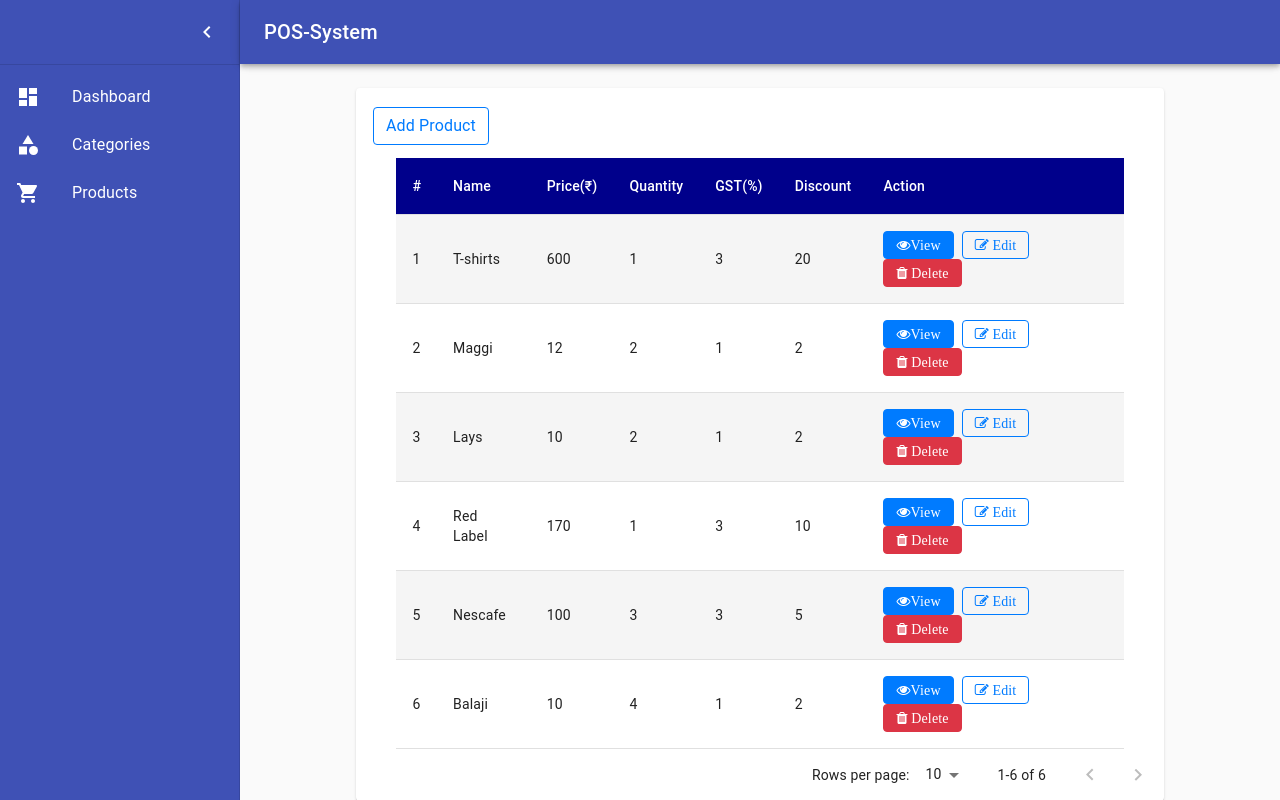
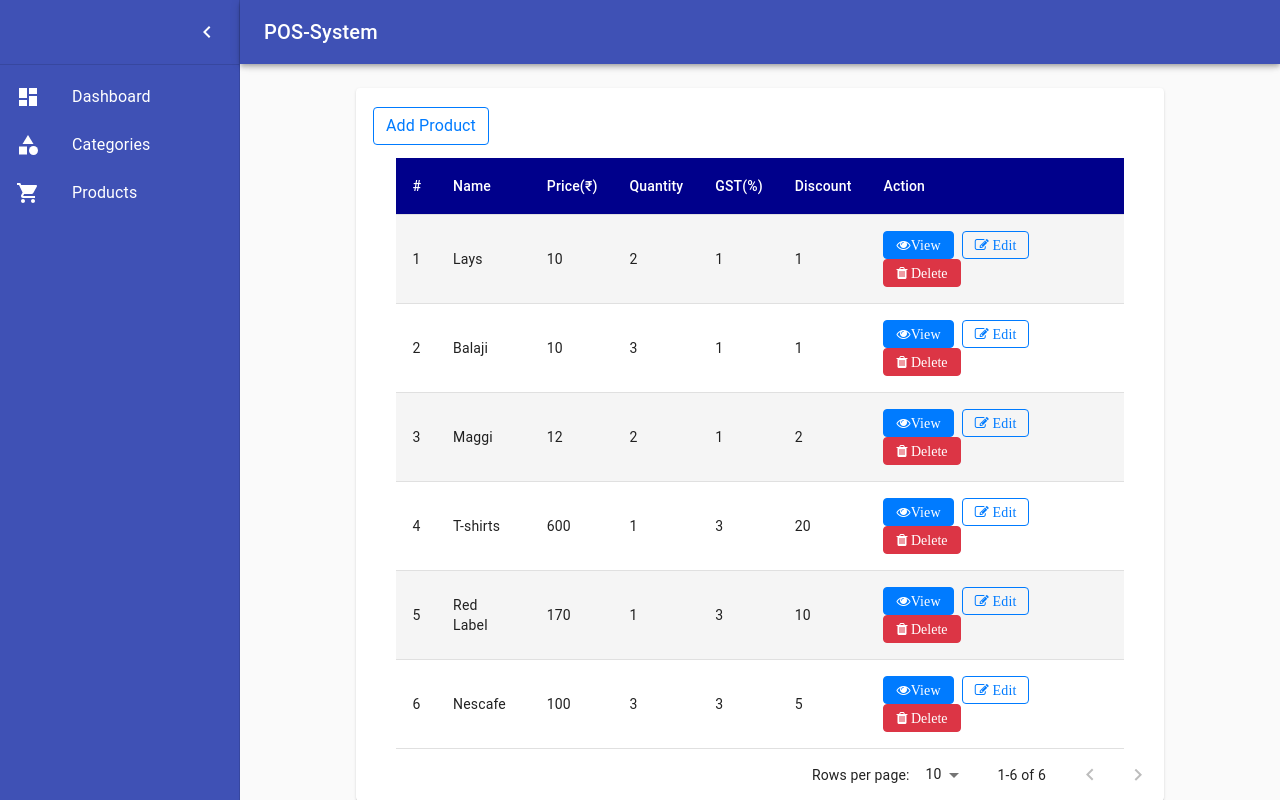
Before and after one commit to Hardi-Shah/React-POS, a React (Create React App) app: page /Product in a window 1280 px wide. Built offline with nearby package versions, Linux system fonts and the light colour scheme; data requests are answered from the project's data file.

Commit message:
Initial Commit

```diff
--- a/db.json
+++ b/db.json
@@ -1,33 +1,23 @@
 {
   "categories": [
-    {
-      "id": 1,
-      "name": "Food"
-    },
     {
       "id": 2,
       "name": "Electronics"
     },
     {
-      "name": "Bevarages",
+      "name": "Beverages",
       "id": 3
     },
     {
       "name": "Clothing",
       "id": 4
+    },
+    {
+      "name": "Food",
+      "id": 5
     }
   ],
   "products": [
-    {
-      "id": 1,
-      "name": "Balaji",
-      "price": "10",
-      "quantity": "4",
-      "gst": "1",
-      "discount": "2",
-      "image": "balaji.jpg",
-      "selectOption": "3"
-    },
     {
       "id": 2,
       "name": "Nescafe",
@@ -49,14 +39,14 @@
       "selectOption": "3"
     },
     {
-      "name": "Lays",
-      "id": 4,
-      "price": "10",
-      "quantity": "2",
-      "gst": "1",
-      "discount": "2",
-      "selectOption": "3",
-      "image": "lays.jpg"
+      "name": " T-shirts",
+      "price": "600",
+      "quantity": "1",
+      "selectOption": "4",
+      "gst": "3",
+      "discount": "20",
+      "image": "tshirtwomen.jpg",
+      "id": 6
     },
     {
       "name": "Maggi",
@@ -66,17 +56,27 @@
       "gst": "1",
       "discount": "2",
       "image": "maggi.jpg",
-      "id": 5
+      "id": 7
     },
     {
-      "name": " T-shirts",
-      "price": "600",
-      "quantity": "1",
-      "selectOption": "4",
-      "gst": "3",
-      "discount": "20",
-      "image": "tshirtwomen.jpg",
-      "id": 6
+      "name": "Balaji",
+      "price": "10",
+      "quantity": "3",
+      "selectOption": "3",
+      "gst": "1",
+      "discount": "1",
+      "image": "balaji.jpg",
+      "id": 8
+    },
+    {
+      "name": "Lays",
+      "price": "10",
+      "quantity": "2",
+      "selectOption": "3",
+      "gst": "1",
+      "discount": "1",
+      "image": "lays.jpg",
+      "id": 9
     }
   ]
 }
--- a/src/components/Categories/Pages/CategoryList.js
+++ b/src/components/Categories/Pages/CategoryList.js
@@ -2,18 +2,12 @@ import React, { useState, useEffect } from "react";
 import { Link } from "react-router-dom";
 import { getCategoryService, deleteCategoryServiceById } from "../../../Services/CategoryService";
 import { makeStyles } from "@material-ui/core/styles";
-import Table from "@material-ui/core/Table";
-import TableBody from "@material-ui/core/TableBody";
-import TableCell from "@material-ui/core/TableCell";
-import TableContainer from "@material-ui/core/TableContainer";
-import TableHead from "@material-ui/core/TableHead";
-import TableRow from "@material-ui/core/TableRow";
-import TablePagination from "@material-ui/core/TablePagination";
+import { Table, TableBody, TableCell, TableContainer, TableHead, TableRow, TablePagination } from "@material-ui/core";
 import '../../Categories/CategoryList/Category.css';
 import { useHistory } from "react-router-dom";
-import { Paper } from "@material-ui/core";
 import { toast } from 'react-toastify';
 import 'react-toastify/dist/ReactToastify.css';
+import { Dialog, Button, DialogActions, DialogContent, DialogContentText, DialogTitle, Paper } from '@material-ui/core';
 
 toast.configure()
 
@@ -30,7 +24,7 @@ const useStyles = makeStyles((theme) => ({
         color: 'white'
     },
     paper: {
-        marginTop:102,
+        marginTop: 102,
         width: '80%',
         margin: 'auto'
     },
@@ -45,6 +39,16 @@ export default function CategoryList() {
     let history = useHistory();
     const classes = useStyles();
     const [categories, setCategories] = useState([]);
+    const [id, setId] = useState();
+    const [open, setOpen] = React.useState(false);
+
+    const handleClickOpen = () => {
+        setOpen(true);
+    };
+
+    const handleClose = () => {
+        setOpen(false);
+    };
 
     useEffect(() => {
         loadCategories();
@@ -56,11 +60,11 @@ export default function CategoryList() {
 
     };
     const deleteCategory = async id => {
-        if (window.confirm("Do you want to continue ?")) {
-            await deleteCategoryServiceById(id)
-            toast.success('Deleted successfully!')
-            history.push("/Category");
-        }
+        await deleteCategoryServiceById(id)
+        setOpen(false)
+        toast.success('Deleted successfully!')
+        history.push("/Category");
+        loadCategories();
     }
     const [page, setPage] = React.useState(0);
     const [rowsPerPage, setRowsPerPage] = React.useState(10);
@@ -97,7 +101,7 @@ export default function CategoryList() {
                                     <TableCell>
                                         <Link className="btn fa fa-eye btn-primary mr-3" to={`/categories/${category.id}`}>View</Link>
                                         <Link className="btn fa fa-edit btn-outline-primary mr-3" to={`/categories/edit/${category.id}`}> Edit</Link>
-                                        <Link className="btn fa fa-trash  btn-danger " to="" onClick={() => deleteCategory(category.id)}> Delete</Link>
+                                        <button className="btn fa fa-trash btn-danger mr-2" to="/Category" onClick={()=>{setId(category.id);handleClickOpen()}}> Delete</button>
                                     </TableCell>
                                 </TableRow>
                             ))}
@@ -113,6 +117,27 @@ export default function CategoryList() {
                     onChangeRowsPerPage={handleChangeRowsPerPage}
                 />
             </TableContainer>
+            <Dialog
+                open={open}
+                onClose={handleClose}
+                aria-labelledby="alert-dialog-title"
+                aria-describedby="alert-dialog-description"
+            >
+                <DialogTitle id="alert-dialog-title">{"Delete Product"}</DialogTitle>
+                <DialogContent>
+                    <DialogContentText id="alert-dialog-description">
+                       Are You Sure to Delete???
+                    </DialogContentText>
+                </DialogContent>
+                <DialogActions>
+                    <Button onClick={handleClose} color="primary">
+                        Cancel
+                     </Button>
+                    <Button onClick={() => deleteCategory(id)} color="primary" autoFocus>
+                      Ok
+                     </Button>
+                </DialogActions>
+            </Dialog>
         </div>
     );
 }
--- a/src/components/Products/Pages/ProductList.js
+++ b/src/components/Products/Pages/ProductList.js
@@ -2,24 +2,12 @@ import React, { useState, useEffect } from "react";
 import { Link } from "react-router-dom";
 import { getProductService, deleteProductServiceById } from "../../../Services/ProductService";
 import { makeStyles } from "@material-ui/core/styles";
-import Table from "@material-ui/core/Table";
-import TableBody from "@material-ui/core/TableBody";
-import TableCell from "@material-ui/core/TableCell";
-import TableContainer from "@material-ui/core/TableContainer";
-import TableHead from "@material-ui/core/TableHead";
-import TableRow from "@material-ui/core/TableRow";
+import {Table,TableBody,TableCell,TableContainer,TableHead,TableRow,TablePagination} from "@material-ui/core";
 import { useHistory } from "react-router-dom";
-import TablePagination from "@material-ui/core/TablePagination";
 import '../../Products/ProductList/Product.css';
-import { Paper } from "@material-ui/core";
 import { toast } from 'react-toastify';
 import 'react-toastify/dist/ReactToastify.css';
-import Dialog from '@material-ui/core/Dialog';
-import Button from '@material-ui/core/Button';
-import DialogActions from '@material-ui/core/DialogActions';
-import DialogContent from '@material-ui/core/DialogContent';
-import DialogContentText from '@material-ui/core/DialogContentText';
-import DialogTitle from '@material-ui/core/DialogTitle';
+import {Dialog,Button,DialogActions,DialogContent,DialogContentText,DialogTitle,Paper} from '@material-ui/core';
 
 toast.configure()
 
@@ -30,7 +18,7 @@ const useStyles = makeStyles((theme) => ({
         marginTop: 50
     },
     paper: {
-        marginTop:44,
+        marginTop: 44,
         width: '80%',
         margin: 'auto'
     },
@@ -51,16 +39,16 @@ export default function ProductList() {
     let history = useHistory();
     const classes = useStyles();
     const [products, setProducts] = useState([]);
+    const [id,setId]=useState();
+    const [open, setOpen] = React.useState(false);
 
-    //const [open, setOpen] = React.useState(false);
+    const handleClickOpen = () => {
+        setOpen(true);
+    };
 
-//   const handleClickOpen = () => {
-//     setOpen(true);
-//   };
-
-//   const handleClose = () => {
-//     setOpen(false);
-//   };
+    const handleClose = () => {
+        setOpen(false);
+    };
     useEffect(() => {
         loadProducts();
     }, []);
@@ -71,12 +59,11 @@ export default function ProductList() {
 
     };
     const deleteProduct = async id => {
-         if (window.confirm("Do you want to continue ?")) {
         await deleteProductServiceById(id)
+        setOpen(false)
         toast.success('Deleted successfully!')
         history.push("/Product");
-        }
-        history.push("/Product");
+        loadProducts();
     }
     const [page, setPage] = React.useState(0);
     const [rowsPerPage, setRowsPerPage] = React.useState(10);
@@ -121,7 +108,7 @@ export default function ProductList() {
                                     <TableCell>
                                         <Link className="btn fa fa-eye btn-primary mr-2" to={`/products/${product.id}`}>View</Link>
                                         <Link className="btn fa fa-edit btn-outline-primary mr-2" to={`/products/edit/${product.id}`}> Edit</Link>
-                                         <Link className="btn fa fa-trash btn-danger mr-2" to="" onClick={deleteProduct}> Delete</Link>
+                                        <button className="btn fa fa-trash btn-danger mr-2" to="/Product" onClick={()=>{setId(product.id);handleClickOpen()}}> Delete</button>
                                     </TableCell>
                                 </TableRow>
                             ))}
@@ -137,28 +124,27 @@ export default function ProductList() {
                     onChangeRowsPerPage={handleChangeRowsPerPage}
                 />
             </TableContainer>
-            {/* <Dialog
+            <Dialog
                 open={open}
                 onClose={handleClose}
                 aria-labelledby="alert-dialog-title"
                 aria-describedby="alert-dialog-description"
             >
-        <DialogTitle id="alert-dialog-title">{"Use Google's location service?"}</DialogTitle>
+                <DialogTitle id="alert-dialog-title">{"Delete Product"}</DialogTitle>
                 <DialogContent>
                     <DialogContentText id="alert-dialog-description">
-            Let Google help apps determine location. This means sending anonymous location data to
-            Google, even when no apps are running.
+                       Are You Sure to Delete???
                     </DialogContentText>
                 </DialogContent>
                 <DialogActions>
                     <Button onClick={handleClose} color="primary">
-            Disagree
+                        Cancel
                      </Button>
-          <Button onClick={deleteProduct} color="primary" autoFocus>
-            Agree
+                    <Button onClick={() => deleteProduct(id)} color="primary" autoFocus>
+                      Ok
                      </Button>
                 </DialogActions>
-      </Dialog> */}
+            </Dialog>
         </div>
     );
 }
```
Also changed, not shown: 1 other file (tests, documents, lock files or other folders). Lines whose indentation alone changed are shown as unchanged.
